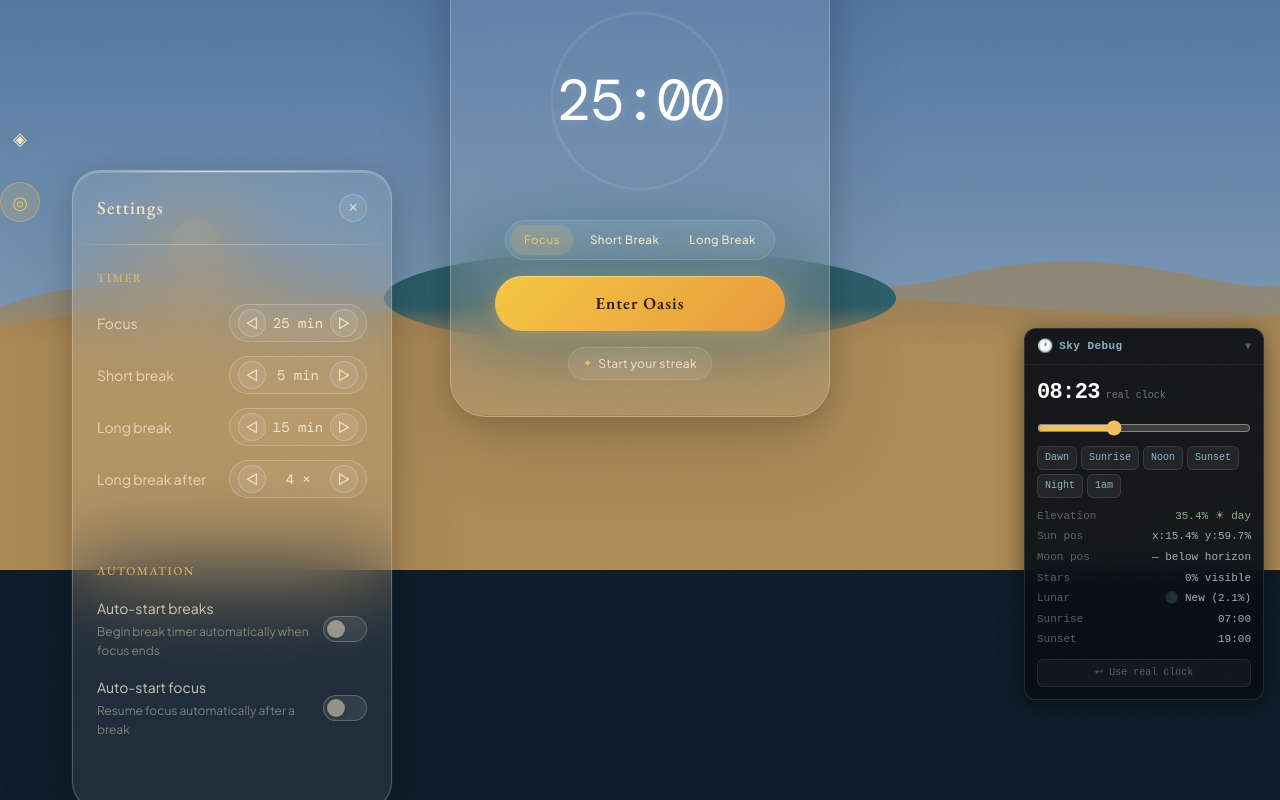
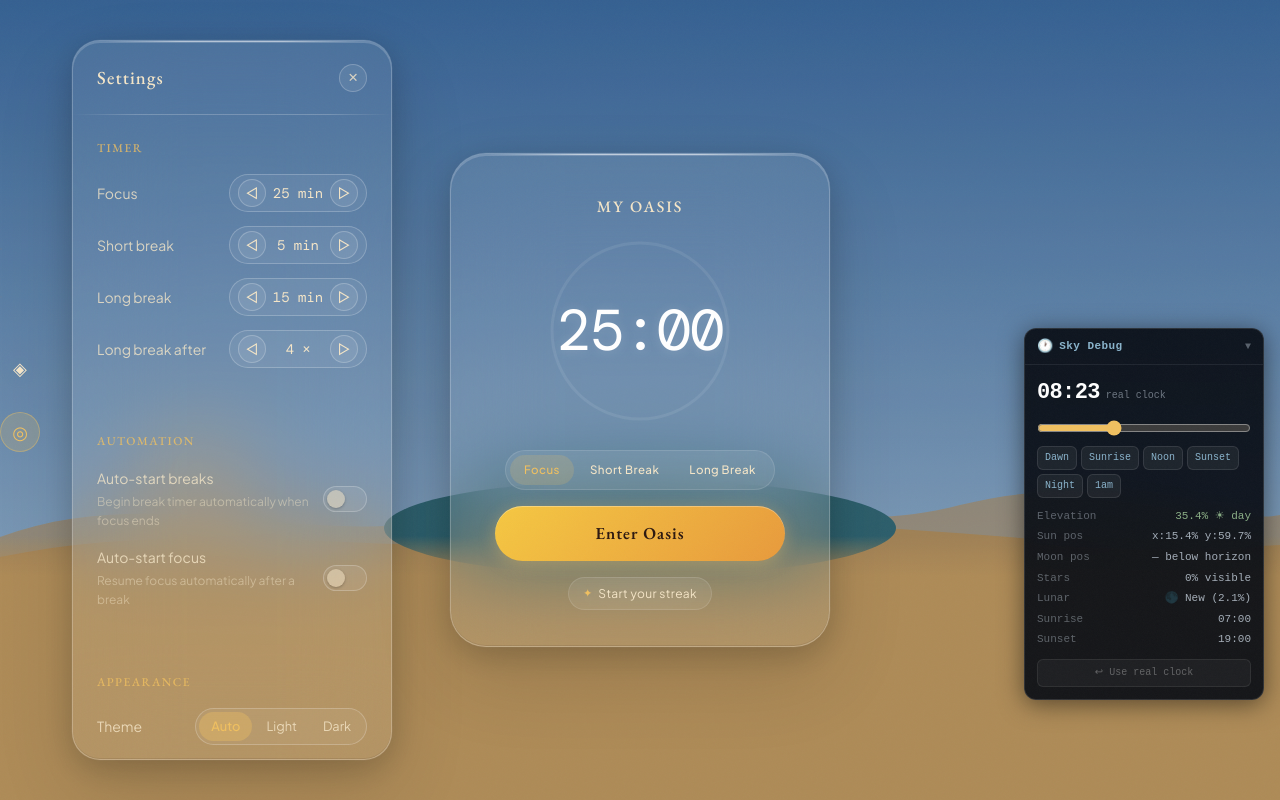
Before and after one commit to muadzyamani/oasis, a React (Vite) app: page / in a window 1280 px wide. Both pictures are taken after a click on the button "Settings". Built offline with nearby package versions, Linux system fonts and the light colour scheme; a web font is replaced by a local one.

Commit message:
Fix settings panel view

```diff
--- a/src/components/overlays/SettingsPanel.tsx
+++ b/src/components/overlays/SettingsPanel.tsx
@@ -126,10 +126,10 @@
               position: 'absolute',
               /* Sit just to the right of the 72px-wide NavigationRail */
               left: 72,
-              top: '50%',
-              transform: 'translateY(-50%)',
+              /* Respect viewport — 5vh margin top and bottom */
+              top: '5vh',
+              bottom: '5vh',
               width: 320,
-              maxHeight: '80vh',
               zIndex: 'var(--z-overlay)' as unknown as number,
               outline: 'none',
               display: 'flex',
@@ -144,7 +144,7 @@
                 overflow: 'hidden',
                 display: 'flex',
                 flexDirection: 'column',
-                maxHeight: '80vh',
+                height: '100%',
               }}
             >
               {/* Specular top edge — Apple Glass signature */}
```
